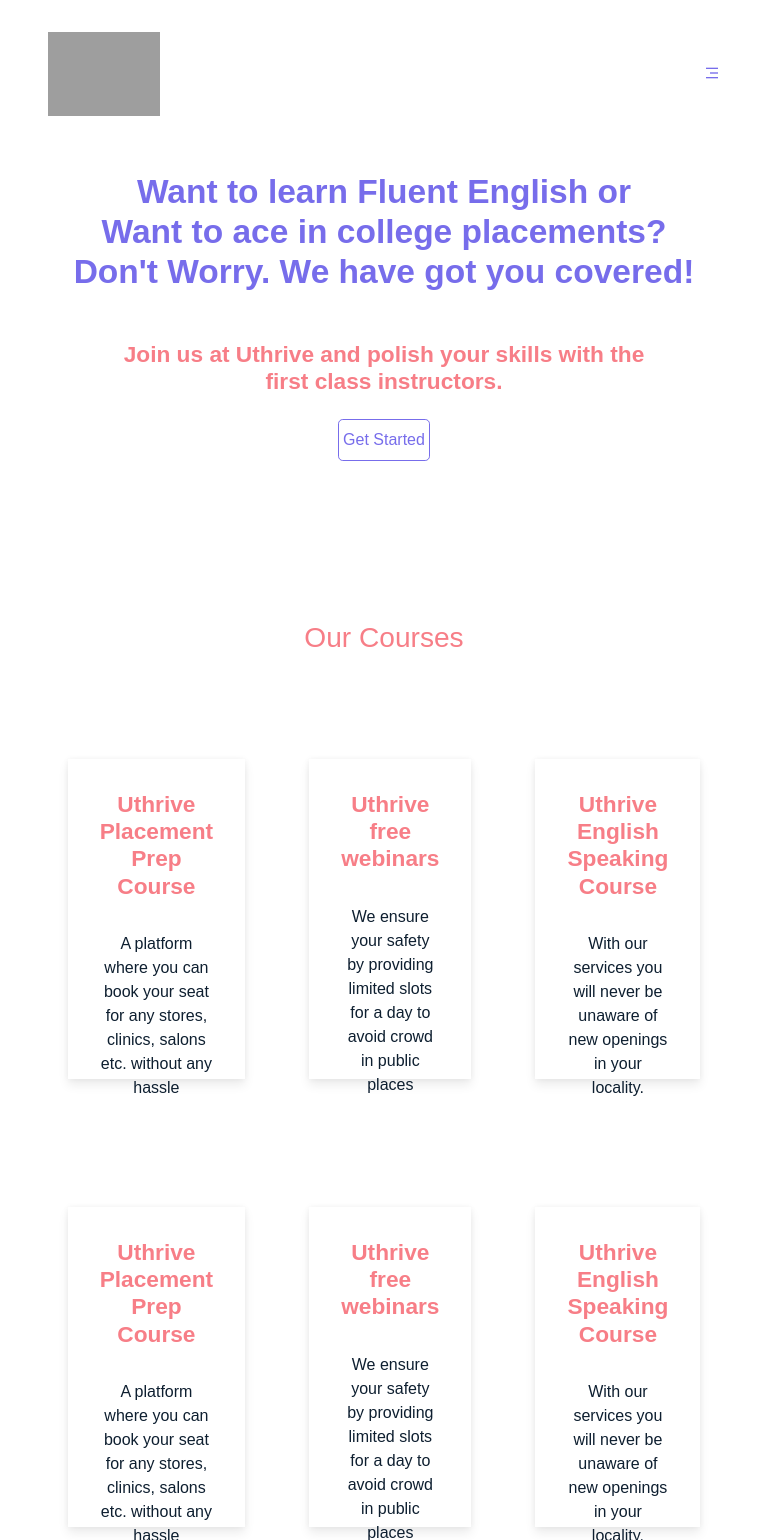
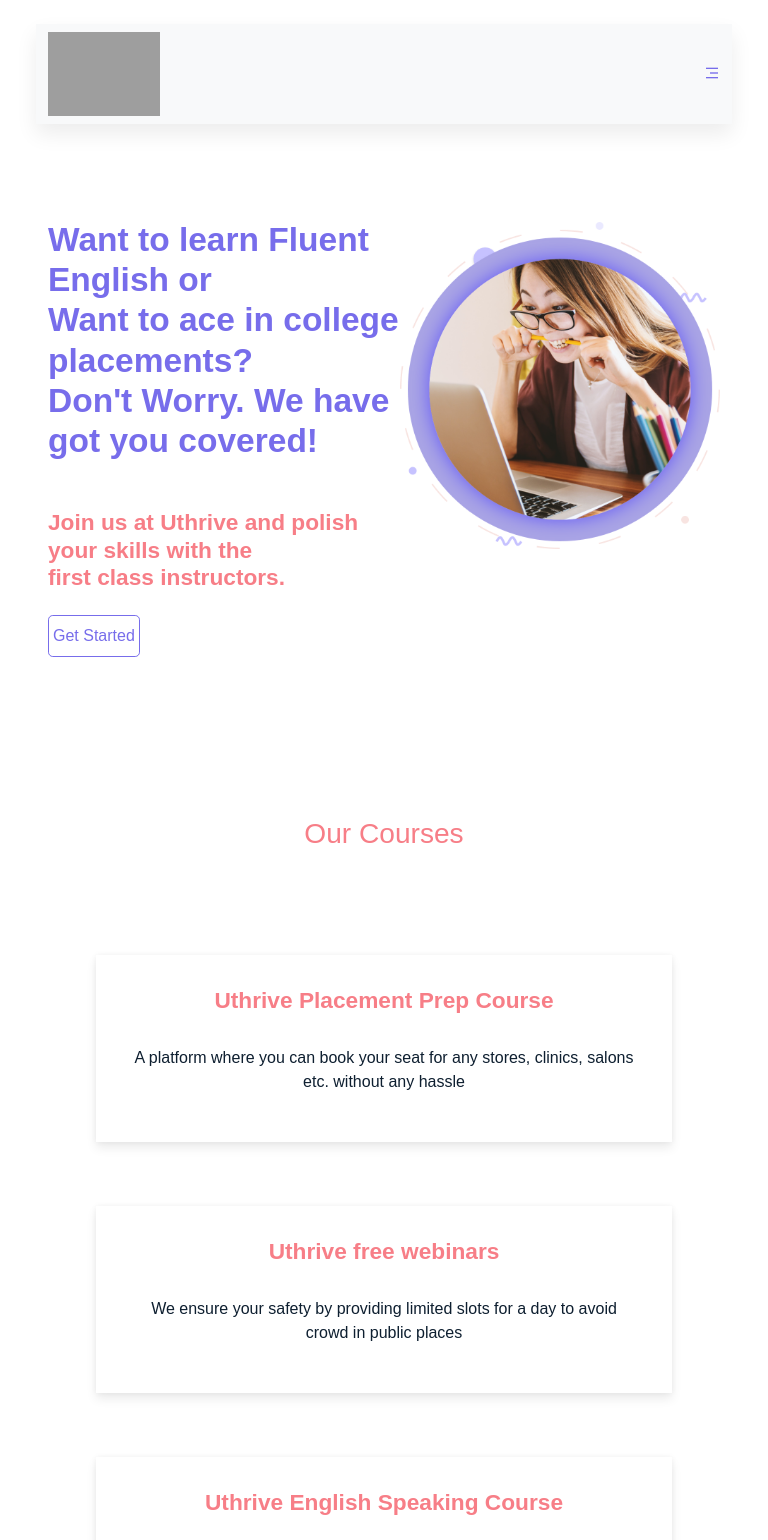
Before and after one commit to bakshisomya/uthrive, a React (Create React App) app: page / in a window 768 px wide. Shown: the top 1540 px of the page. Built offline with nearby package versions, Linux system fonts and the light colour scheme; grey boxes are pictures that could not be loaded.

Commit message:
image added

```diff
--- a/src/Components/Landing/Landing.css
+++ b/src/Components/Landing/Landing.css
@@ -34,7 +34,11 @@
     color: #F77E87;
     font-weight: 600;
 }
-
+.top{
+    display: flex;
+    justify-content: space-between;
+    align-items: center;
+}
 .our-courses {
     width: 100%;
     display: flex;
@@ -56,8 +60,7 @@
 }
 
 .course-card {
-    width: 70rem;
-    height: 20rem;
+    width: 40%;
     padding: 2rem 2rem;
     margin: 2rem;
     transition: .3s transform cubic-bezier(.155, 1.105, .295, 1.12), .3s box-shadow, .3s -webkit-transform cubic-bezier(.155, 1.105, .295, 1.12);
@@ -78,6 +81,9 @@
     border-radius: 5px;
     transform: scale(1.05);
     box-shadow: 0 10px 20px rgba(0, 0, 0, .12), 0 4px 8px rgba(0, 0, 0, .06);
+}
+.navbar-shadow{
+    box-shadow: 0 10px 20px rgba(0, 0, 0, 0.075)
 }
 
 @media only screen and (min-width : 768px) and (max-width : 1024px) {
@@ -112,6 +118,50 @@
 
     .menu-links i {
         color: #fff
+    }
+    .our-courses {
+        width: 100%;
+        display: flex;
+        flex-direction: column;
+        align-items: center;
+        justify-content: center;
+        /* background-color: #fff; */
+        padding: 10rem 3rem 5rem 3rem;
+    }
+
+    #courses-cards {
+        width: 100%;
+        display: flex;
+        flex-direction: column;
+        justify-content: center;
+        align-items: center;
+        color: #fff;
+        margin-top: 4rem;
+        /* text-align: center; */
+    }
+
+    .course-card {
+        width: 50%;
+        padding: 2rem 2rem;
+        margin: 2rem;
+        transition: .3s transform cubic-bezier(.155, 1.105, .295, 1.12), .3s box-shadow, .3s -webkit-transform cubic-bezier(.155, 1.105, .295, 1.12);
+        box-shadow: 0 6px 10px rgba(0, 0, 0, .08), 0 0 6px rgba(0, 0, 0, .05);
+        cursor: pointer;
+        text-align: center;
+        color: #0E1F30;
+    }
+
+    .course-card p {
+        font-weight: 400;
+        margin-top: 2rem;
+    }
+
+    .course-card:hover {
+        background-color: #fff;
+        border: 5px solid #776DEB;
+        border-radius: 5px;
+        transform: scale(1.05);
+        box-shadow: 0 10px 20px rgba(0, 0, 0, .12), 0 4px 8px rgba(0, 0, 0, .06);
     }
 }
 
@@ -148,5 +198,49 @@
     .menu-links i {
         color: #fff
     }
+    .our-courses {
+        width: 100%;
+        display: flex;
+        flex-direction: column;
+        align-items: center;
+        justify-content: center;
+        /* background-color: rgb(251, 87, 87); */
+        /* background-color: #fff; */
+        padding: 10rem 3rem 5rem 3rem;
+    }
 
+    #courses-cards {
+        width: 100%;
+        display: flex;
+        flex-direction: column;
+        justify-content: center;
+        align-items: center;
+        color: #fff;
+        margin-top: 4rem;
+        /* text-align: center; */
+    }
+
+    .course-card {
+        width:100%;
+        /* padding: 2rem 2rem; */
+        margin: 2rem;
+        transition: .3s transform cubic-bezier(.155, 1.105, .295, 1.12), .3s box-shadow, .3s -webkit-transform cubic-bezier(.155, 1.105, .295, 1.12);
+        box-shadow: 0 6px 10px rgba(0, 0, 0, .08), 0 0 6px rgba(0, 0, 0, .05);
+        cursor: pointer;
+        text-align: center;
+        color: #0E1F30;
+    }
+
+    .course-card p {
+        font-weight: 400;
+        margin-top: 2rem;
+    }
+
+    .course-card:hover {
+        background-color: #fff;
+        border: 5px solid #776DEB;
+        border-radius: 5px;
+        transform: scale(1.05);
+        box-shadow: 0 10px 20px rgba(0, 0, 0, .12), 0 4px 8px rgba(0, 0, 0, .06);
+    }
 }
--- a/src/Components/Landing/Landing.js
+++ b/src/Components/Landing/Landing.js
@@ -1,12 +1,13 @@
 import React, { useState } from "react";
 import "./Landing.css";
 import Nobg from "../../assets/image/Nobg.png";
+import img from "../../assets/image/Group 7.png";
 
 function Landing() {
   const [display, setdisplay] = useState("none");
   return (
     <div className="container mt-4 landing">
-      <nav className="navbar sticky-top">
+      <nav className="navbar sticky-top bg-light navbar-shadow">
         <div className="container-fluid d-flex justify-content-between align-center">
           {/* <img src={whitebg} style={{width:'4rem'}} alt="" /> */}
           <img src={Nobg} style={{ width: "7rem" }} alt="" />
@@ -38,8 +39,9 @@
           </div>
         </div>
       </nav>
-      <div className="container mt-5 text-center">
-        <a
+      <div className="container mt-5">
+      <div className="top">
+      <a
           href="/"
           name="home"
           style={{ textDecoration: "none", color: "white" }}
@@ -54,6 +56,8 @@
             first class instructors.
           </h4>
         </a>
+      <img src={img} style={{width:'20rem'}} alt="" />
+      </div>
         <a href="tel:+91-8210529561" className="mt-3 px-1 py-2" style={{display : 'inline-block',textDecoration:'none',color:'#776DEB',border:'1px solid #776DEB',borderRadius:'.3rem'}}>Get Started</a>
         <div className="our-courses">
         <a href='/' name='courses' style={{textDecoration:'none',color:'#F77E87'}}><h2>Our Courses</h2></a>
```
Also changed, not shown: src/assets/image/Group 7.png (added).
